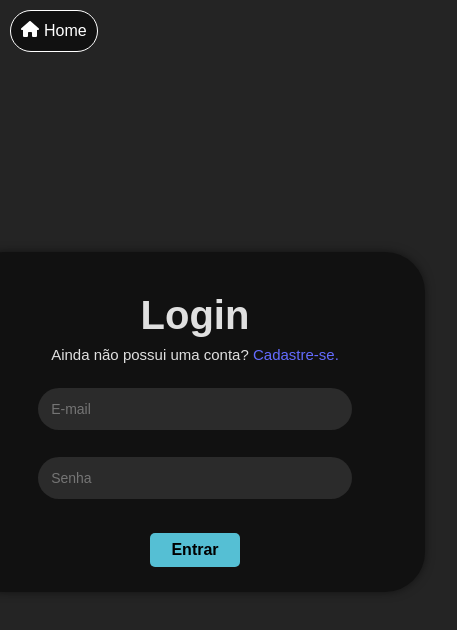
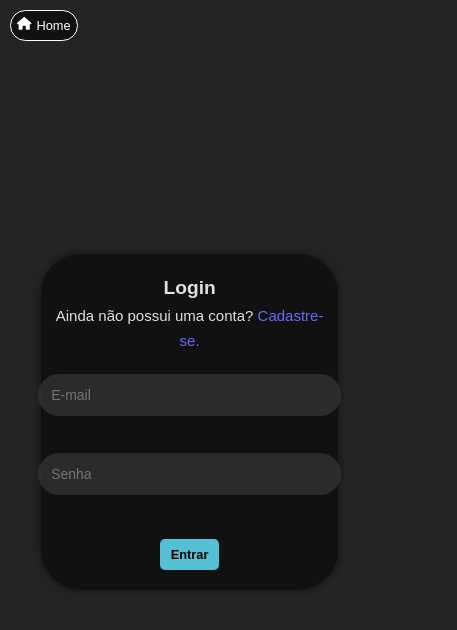
Before and after one commit to JuanP1982/ProjetoFinalReact, a React (Vite) app in the folder testando/: page /login in a window 390 px wide. Shown: the top 630 px of the page, 457 px wide, since content can reach past the window. Built offline with nearby package versions, Linux system fonts and the light colour scheme; no server answers.

Commit message:
responsividade login/cadastro

```diff
--- a/testando/src/pages/Cadastro/cadastro.module.css
+++ b/testando/src/pages/Cadastro/cadastro.module.css
@@ -4,7 +4,7 @@
   box-shadow: 9px;
   width: 100%;
   padding: 15px 120px 25px;
-  height: 10%;
+  height: auto;
   box-shadow: 0 0 10px rgba(0, 0, 0, 0.5);
   font-family: Arial, Helvetica, sans-serif;
   color: rgba(255, 255, 255, 0.87);
@@ -95,3 +95,60 @@ a:hover {
   margin-bottom: 4px;
   margin-right: 5px;
 }
+input{
+  width: 100%;
+  padding: 10px;
+  border-radius: 5px;
+  border: 1px solid #ccc;
+  margin-bottom: 10px;
+}
+
+
+@media (max-width: 1200px) {
+  .formCardDiv {
+    padding: 15px 60px 25px;
+  }
+
+  h1 {
+    font-size: 2em;
+  }
+}
+
+
+@media (max-width: 768px) {
+  .formCardDiv {
+    padding: 15px 30px 25px;
+  }
+
+  h1 {
+    font-size: 1.5em;
+  }
+}
+
+
+@media (max-width: 480px) {
+  .formCardDiv {
+    padding: 15px 15px 25px;
+  }
+
+  h1 {
+    font-size: 1.2em;
+  }
+
+  button {
+    font-size: 0.9em;
+    padding: 8px 15px;
+  }
+  @media  (max-width: 768px) {
+    input {
+      max-width: 100%;
+    }
+
+  }
+  @media (max-width: 480px) {
+    input {
+      width: 100%;
+      padding: 8px;
+    }
+  }
+}
--- a/testando/src/pages/Login/login.module.css
+++ b/testando/src/pages/Login/login.module.css
@@ -39,7 +39,8 @@ body, html {
     border-radius: 40px;
     background-color: rgb(17, 17, 17);
     box-shadow: 0 0 10px rgba(0, 0, 0, 0.5);
-    width: 400px;
+    width: 90%;
+    max-width: 400px;
     padding: 15px 30px;
     font-family: Arial, Helvetica, sans-serif;
     color: rgba(255, 255, 255, 0.87);
@@ -113,3 +114,52 @@ input:hover {
     background-color: rgba(54, 54, 54, 0.555);
     transition: 0.3s;
 }
+@media (max-width: 1200px) {
+    .formCardDiv {
+        padding: 15px 20px;
+    }
+
+    h1 {
+        font-size: 2em;
+    }
+}
+
+@media (max-width: 768px) {
+    .formCardDiv {
+        padding: 15px 15px;
+    }
+
+    h1 {
+        font-size: 1.5em;
+    }
+
+    button {
+        font-size: 0.9em;
+        padding: 7px 15px;
+    }
+
+    .backLink a {
+        font-size: 0.9em;
+        padding: 8px;
+    }
+}
+
+@media (max-width: 480px) {
+    .formCardDiv {
+        padding: 10px;
+    }
+
+    h1 {
+        font-size: 1.2em;
+    }
+
+    button {
+        font-size: 0.8em;
+        padding: 7px 10px;
+    }
+
+    .backLink a {
+        font-size: 0.8em;
+        padding: 6px;
+    }
+}
```
